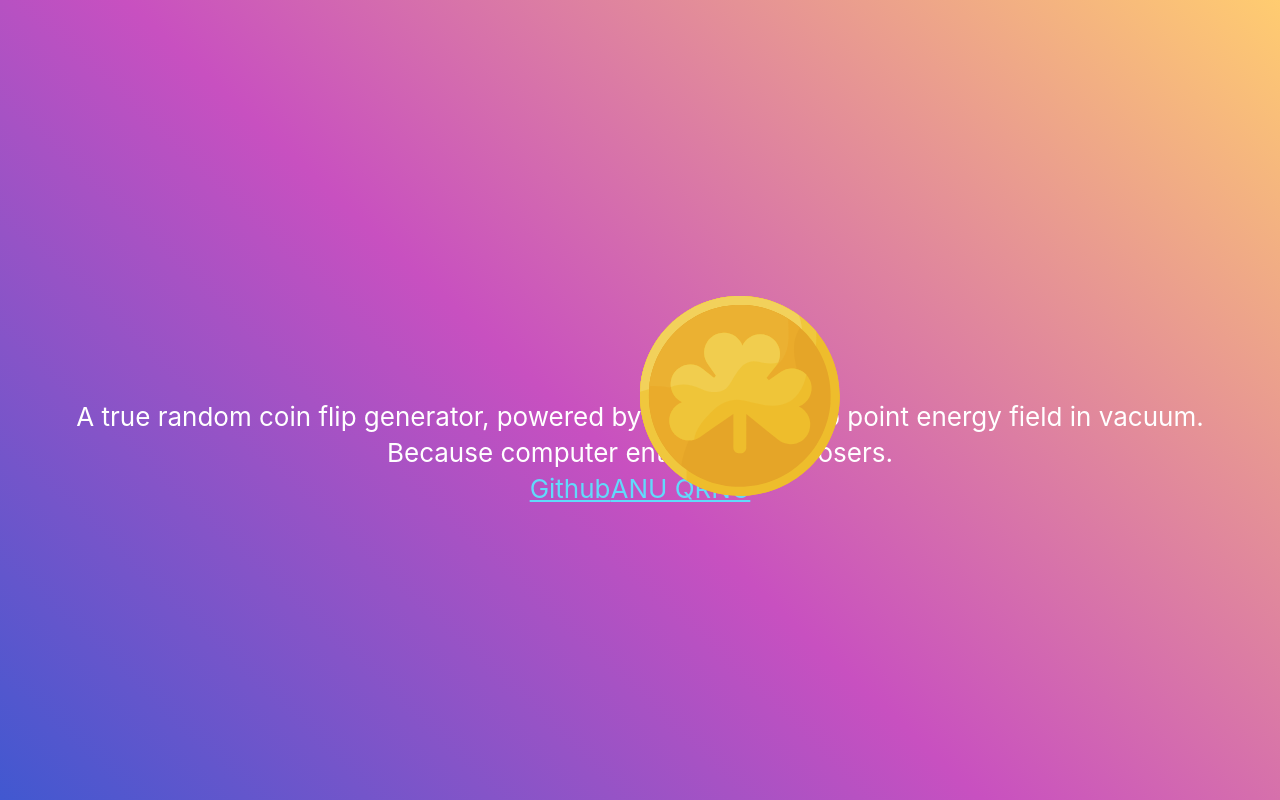
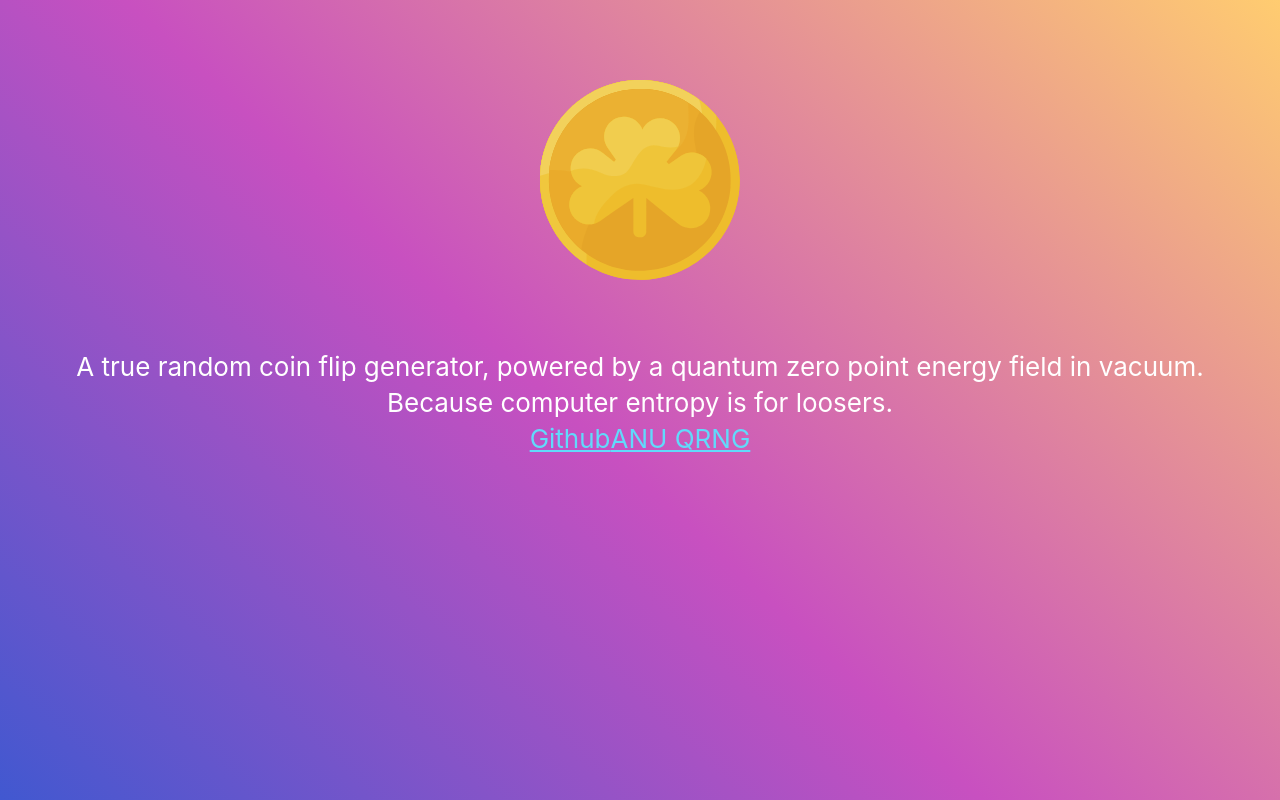
Before and after one commit to igor-couto/zero-point-energy-field-random-coin-flip, a React (Create React App) app: page / in a window 1280 px wide. Built offline with nearby package versions, Linux system fonts and the light colour scheme.

Commit message:
Working on coin position

```diff
--- a/src/components/Coin/style.css
+++ b/src/components/Coin/style.css
@@ -1,18 +1,18 @@
 #coin {
-    position: relative;
-    margin: 0 auto;
+    position: absolute;
+    top: 10%;
     width: 100px;
     height: 100px;
     cursor: pointer;
-
     transition: transform 1s ease-in;
     transform-style: preserve-3d;
 }
 
-.coin {
+#coin img {
     height: 25vmin;
     pointer-events: none;
     position: absolute;
+    margin-left: -100%;
 }
 
 .heads {
@@ -23,7 +23,6 @@
 @keyframes flip-heads {
     from {
         transform: rotateY(0deg);
-
     }
     to {
         transform: rotateY(360deg);
--- a/src/index.css
+++ b/src/index.css
@@ -1,5 +1,6 @@
 body {
   margin: 0;
+  padding: 0;
   font-family: -apple-system, BlinkMacSystemFont, 'Segoe UI', 'Roboto', 'Oxygen',
     'Ubuntu', 'Cantarell', 'Fira Sans', 'Droid Sans', 'Helvetica Neue',
     sans-serif;
```
